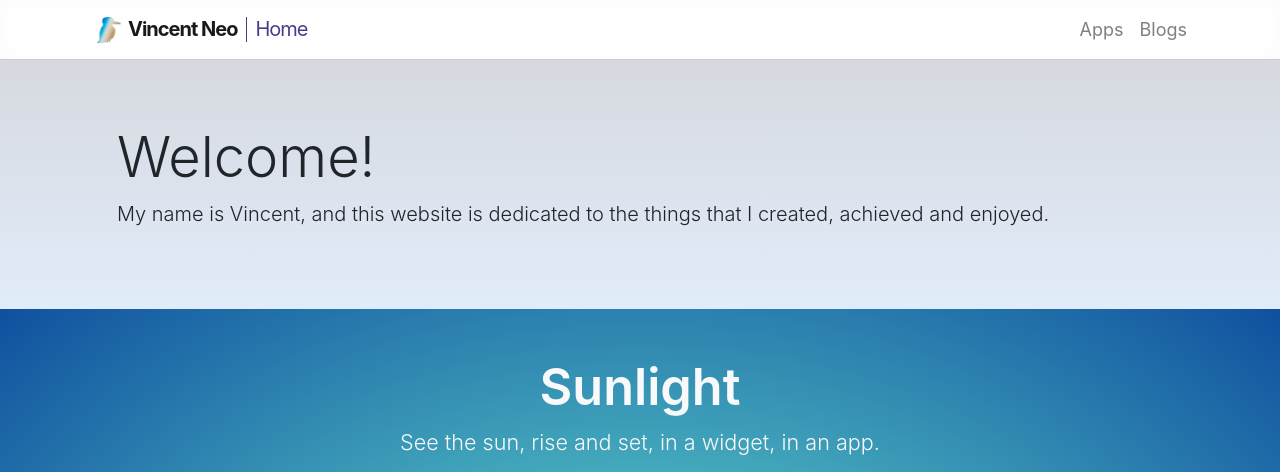
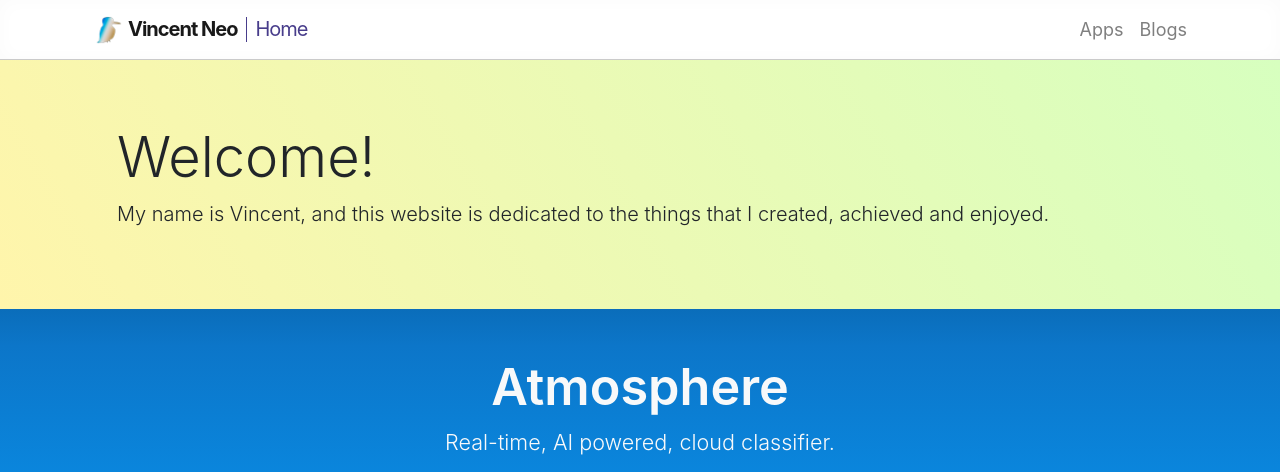
Before and after one commit to vincentneo/vincentneo.github.io, a Jekyll site: the page index.html, which Jekyll copies as it is, in a window 1280 px wide and 1400 px high. Shown: the top 472 px of the window. Built offline with Jekyll 4.4.1, drawn with Linux system fonts in a browser that asks for light colours.

Commit message:
add atmosphere app

```diff
--- a/css/webpage.css
+++ b/css/webpage.css
@@ -64,6 +64,42 @@ h1 {
 	/*background: linear-gradient(180deg, rgba(60,91,131,1) 0%, rgba(106,218,255,1) 100%);*/
 	background: radial-gradient(ellipse at bottom, rgba(255,203,0,1) 0%, rgba(255,182,39,1) 5%, rgba(79,188,194,1) 35%, rgba(15,80,159,1) 100%);
 }
+/*
+#atmosphereBox {
+	background: rgb(202,248,255);
+	background: linear-gradient(0deg, rgba(0,198,255,1) 0%, rgba(0,86,189,1) 46%, rgba(0,39,74,1) 100%);
+}
+*/
+#atmosphereBox {
+    background: linear-gradient(0deg, #003660, #0c76c9, #0897f2, #30c3e4, #30c3e4, #0897f2, #0c76c9, #003660);
+    background-size: 360% 360%;
+
+    -webkit-animation: AtmosphereBack 80s ease infinite;
+    -moz-animation: AtmosphereBack 80s ease infinite;
+    animation: AtmosphereBack 80s ease infinite;
+}
+
+@-webkit-keyframes AtmosphereBack {
+    0%{background-position:50% 0%}
+    50%{background-position:51% 100%}
+    100%{background-position:50% 0%}
+}
+@-moz-keyframes AtmosphereBack {
+    0%{background-position:50% 0%}
+    50%{background-position:51% 100%}
+    100%{background-position:50% 0%}
+}
+@keyframes AtmosphereBack {
+    0%{background-position:50% 0%}
+    50%{background-position:51% 100%}
+    100%{background-position:50% 0%}
+}
+
+#nameJumbotron {
+	background: rgb(255,245,171);
+	background: linear-gradient(60deg, rgba(255,245,171,1) 0%, rgba(215,255,191,1) 100%);
+}
+
 #sunlight {
 	width: 350px;
 	padding-left: 10px;
--- a/index.html
+++ b/index.html
@@ -78,7 +78,7 @@
 			</div>
 		</div>
 	</nav>
-	<div style="background: linear-gradient(0deg, rgba(225,236,250,1) 0%, rgba(214,217,223,1) 100%);">
+	<div id="nameJumbotron">
 		<div class="container">
 			<div class="jumbotron m-0" style="background: none;">
 				<h1 class="display-4">Welcome!</h1>
@@ -88,6 +88,19 @@
 		</div>
 	</div>
 	<a name="apps"></a>
+	<div class="itemBox d-flex flex-column pt-5 text-center" id="atmosphereBox">
+		<a href="https://apple.co/3qAPDmH"
+			class="links">
+			<div class="mx-auto">
+				<h1 class="text-light" style="font-weight: 600">Atmosphere</h1>
+				<p class="text-light subtitle lead">Real-time, AI powered, cloud classifier.</p>
+			</div>
+			<img class="imgSunlightAppStore" src="images/appstore-black.svg" alt="app store badge" />
+			<div class="mt-auto mx-auto pt-3" style="overflow: hidden">
+				<img src="images/atmosphere-half.png" class=" img-fluid" id="sunlight" alt="Atmosphere app">
+			</div>
+		</a>
+	</div>
 	<div class="itemBox d-flex flex-column pt-5 text-center" id="sunlightBox">
 		<a href="https://apps.apple.com/app/apple-store/id1532005455?pt=121799545&ct=vincent-neo.com%20link&mt=8"
 			class="links">
```
Also changed, not shown: apps.html (+17 -0 lines), images/AppIcons/Atmosphere.png (added), images/atmosphere-half.png (added).
